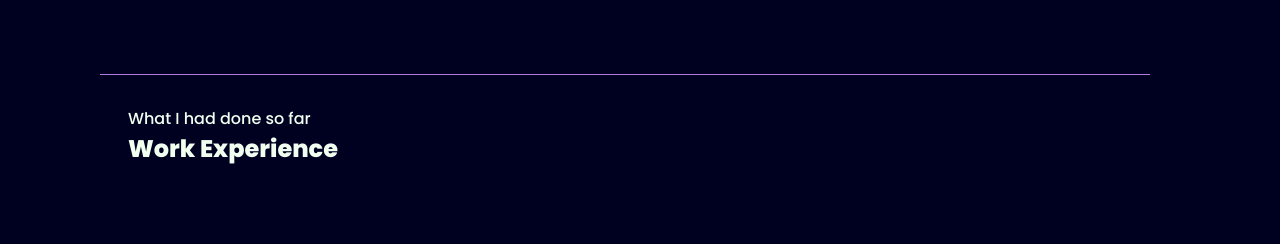
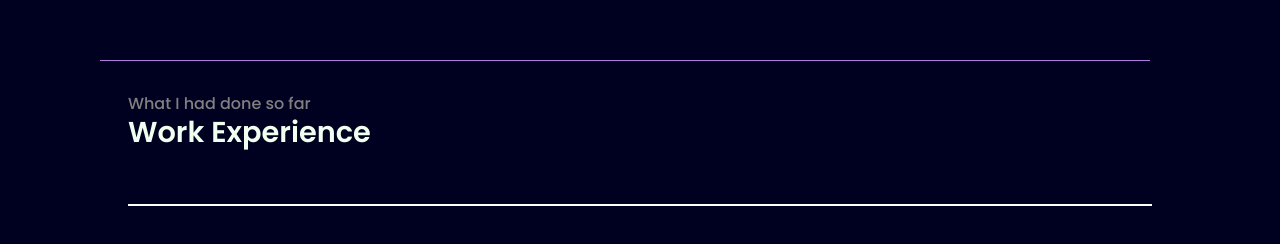
Before and after one commit to SanketCR021/Portfolio-2.0-, a plain HTML site: page index.html in a window 1280 px wide. Shown: the part 504-748 px from the top of the page. Drawn offline with nearby package versions, Linux system fonts and the light colour scheme.

Commit message:
Update style.css

```diff
--- a/style.css
+++ b/style.css
@@ -46,7 +46,7 @@ nav ul li a:hover{
 
 /* //////////////////////////////////////// Main secton */
 
-.text_grey{
+.text-grey{
     color: gray;
 }
 
@@ -63,7 +63,7 @@ nav ul li a:hover{
 .first{
     display: flex;
     justify-content: space-around;
-    margin: 77px 0;
+    margin: 70px 0;
     align-items: center;
 }
 
@@ -86,8 +86,8 @@ main hr{
     border: none;
     background-color: rgb(174, 123, 222);
     height: 0.8px;
-    margin-top: 50px;
-    margin-bottom: 31px;
+    margin-top: 40px;
+    margin-bottom: 30px;
     margin-left: 100px;
     margin-right: 130px;
 }
@@ -96,5 +96,23 @@ main hr{
 
 .secondSection{
     max-width: 80vw;
+    height: 80vh;
     margin: 0 auto;
 }
+
+.secondSection span{
+    margin-bottom: -5px;
+    display: block;
+}
+
+.secondSection h1{
+    font-weight: 600;
+    font-size: 1.8rem;
+}
+
+.secondSection .box{
+    background: white;
+    width: 80vw;
+    margin: 50px 0;
+    height: 2px;
+}
```
